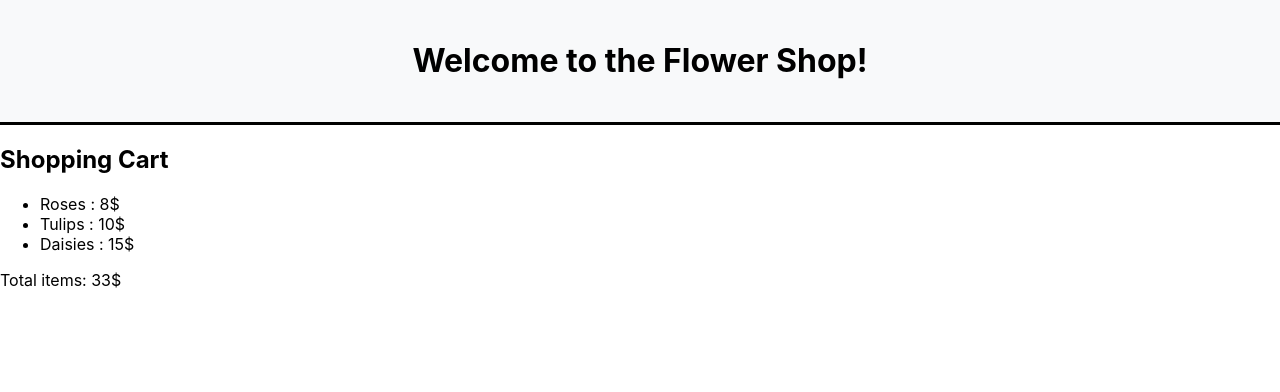
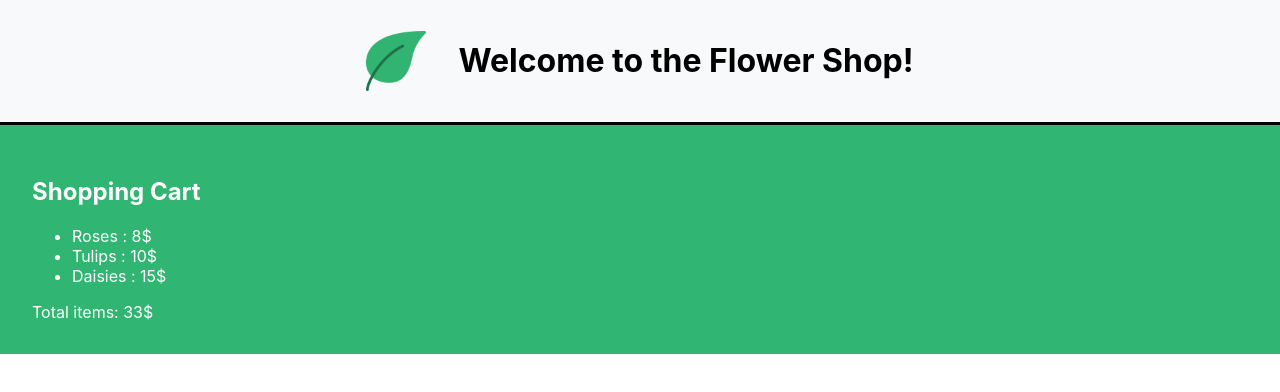
Before and after one commit to Woodfea/FlowerShopReactProject, a React (Create React App) app in the folder flower_shop_react_project/: page / in a window 1280 px wide. Shown: the top 392 px of the page. Built offline with nearby package versions, Linux system fonts and the light colour scheme.

Commit message:
feat: add logo and style updates for Banner and CartShop components

```diff
--- a/flower_shop_react_project/src/components/Banner.js
+++ b/flower_shop_react_project/src/components/Banner.js
@@ -1,9 +1,11 @@
 import '../styles/Banner.css';
+import logo from '../assets/logo.png';
 
 function Banner() {
     const title = "Welcome to the Flower Shop!";
     return <div className="tfs-banner">
-        <h1>{title}</h1>
+        <img src={logo} alt="Logo" className='tfs-logo' />
+        <h1 className='tfs-title'>{title}</h1>
     </div>;
 }
 
--- a/flower_shop_react_project/src/components/CartShop.js
+++ b/flower_shop_react_project/src/components/CartShop.js
@@ -1,9 +1,11 @@
+ import '../styles/CartShop.css';
+
  function CartShop(){
                 const items = {"Roses": 8, "Tulips" : 10, "Daisies" : 15};
                 const totalItems = Object.values(items).reduce((a, b) => a + b, 0);
                 const CardTitle = "Shopping Cart";
                 return (
-                    <div>
+                    <div className="tfs-cart-shop">
                         <h2>{CardTitle}</h2>
                         <ul>
                             {Object.entries(items).map(([key, value]) => <li key={key}>{key} : {value}$</li>)}
--- a/flower_shop_react_project/src/styles/Banner.css
+++ b/flower_shop_react_project/src/styles/Banner.css
@@ -2,6 +2,18 @@
     color: black;
     background-color: #f8f9fa;
     padding: 20px;
-    text-align: center;
     border-bottom: 3px solid black;
+    display: flex;
+    flex-direction: row;
+    justify-content: center;
+    align-items: center;
 }
+
+.tfs-title {
+	padding-left: 32px;
+}
+
+.tfs-logo {
+    height: 60px;
+    width: auto;
+}
--- /dev/null
+++ b/flower_shop_react_project/src/styles/CartShop.css
@@ -0,0 +1,5 @@
+.tfs-cart-shop{
+    padding: 32px;
+    color: white;
+    background-color:#31b572;
+}
```
Also changed, not shown: flower_shop_react_project/src/assets/logo.png (added).
